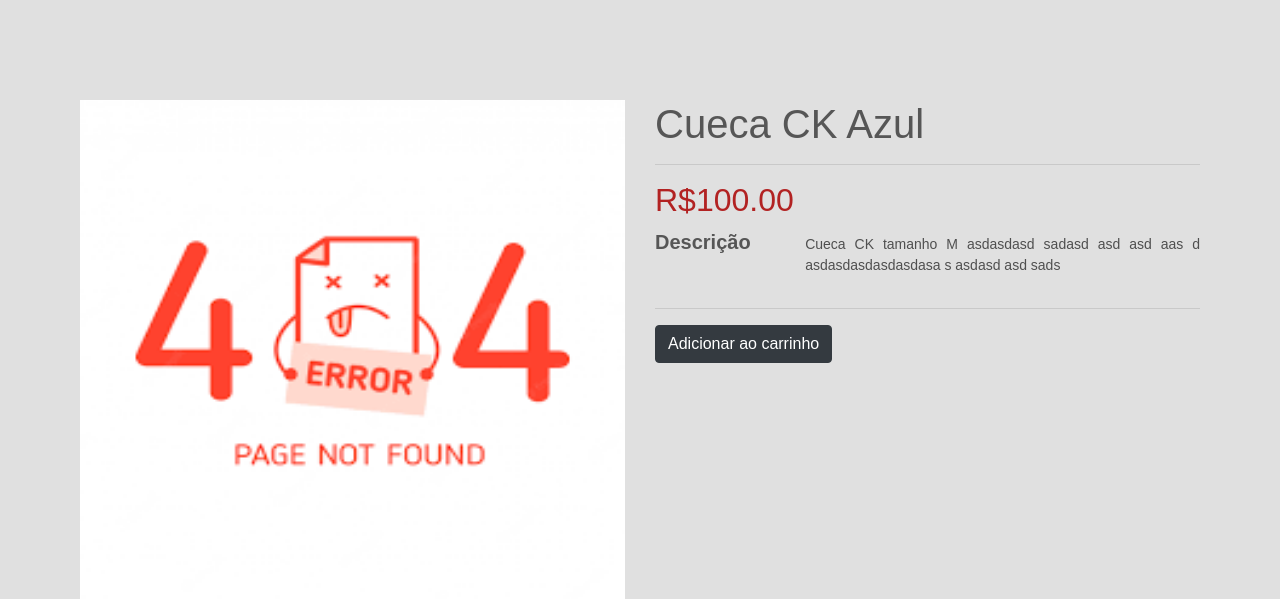
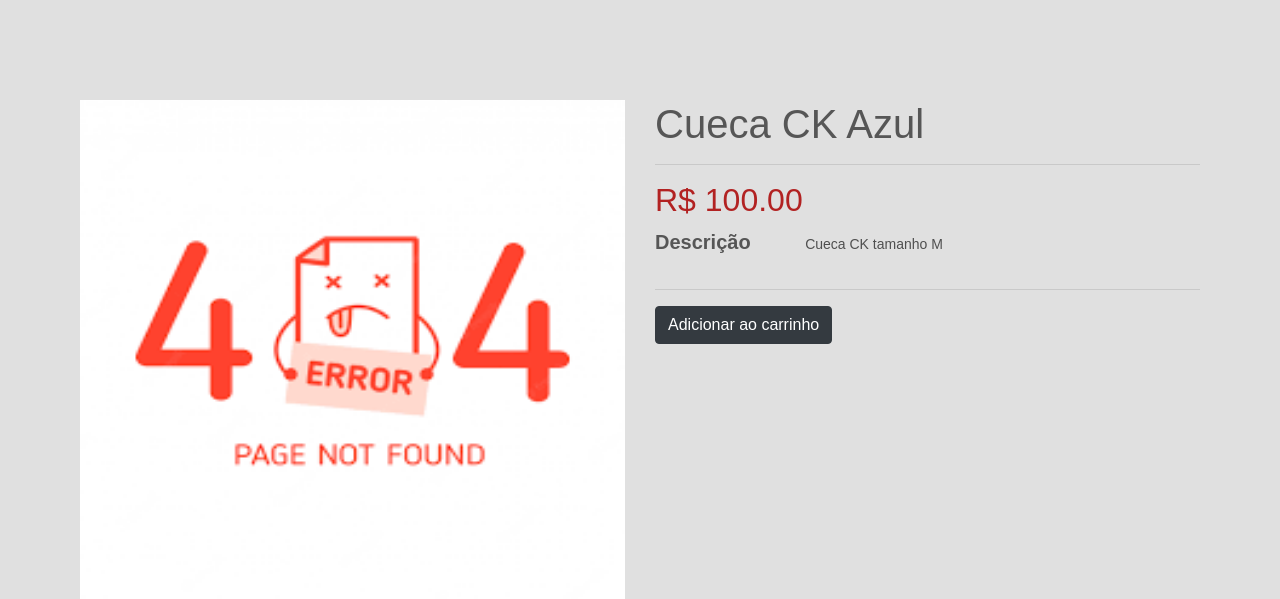
Before and after one commit to samuelveigarangel/e-commerce-validity, a Django app: a page that uses templates/produto/produto_detail.html in a window 1280 px wide. Shown: the part 66-665 px from the top of the page. Run offline with Django 4.2, Linux system fonts and the light colour scheme; data comes from the database, SQL or seed files in the repository; both versions use the stored data as it was after the commit; some libraries are stand-ins or nearby versions.

Commit message:
melhoria no visual do preco

```diff
--- a/templates/produto/produto_detail.html
+++ b/templates/produto/produto_detail.html
@@ -18,10 +18,10 @@
     <div class="col">
         <h1>{{ produto.produto_nome }}</h1>
         <hr>
-        <h2>R${{ produto.preco|floatformat:2 }}</h2>
+        <h2>R$ {{ produto.preco|floatformat:2 }}</h2>
         <div class="detalhes">
             <p class="p-nome-detalhes">Descrição</p>
-            <p class='p-text-detalhes'>{{produto.descricao}} asdasdasd sadasd asd asd aas d asdasdasdasdasdasa s asdasd asd sads </p>
+            <p class='p-text-detalhes'>{{produto.descricao}}</p>
         </div>
         <hr>
 
```
Also changed, not shown: db.sqlite3.
